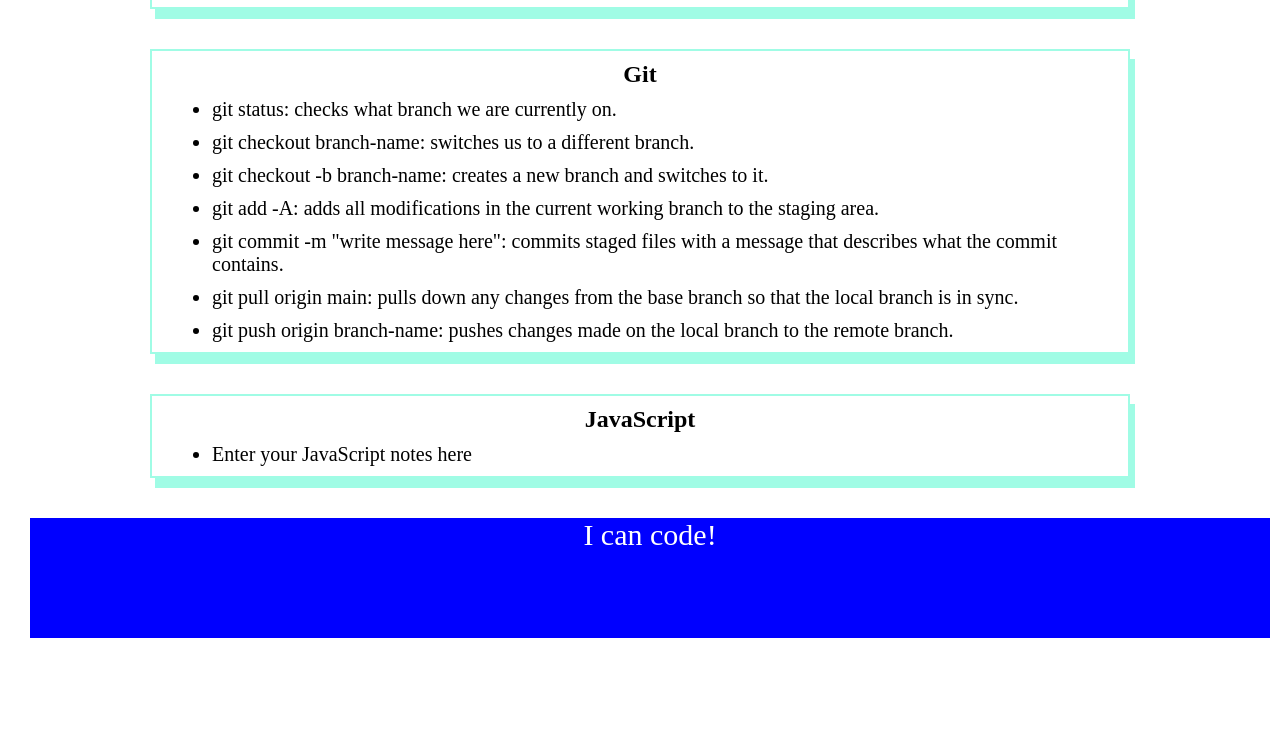
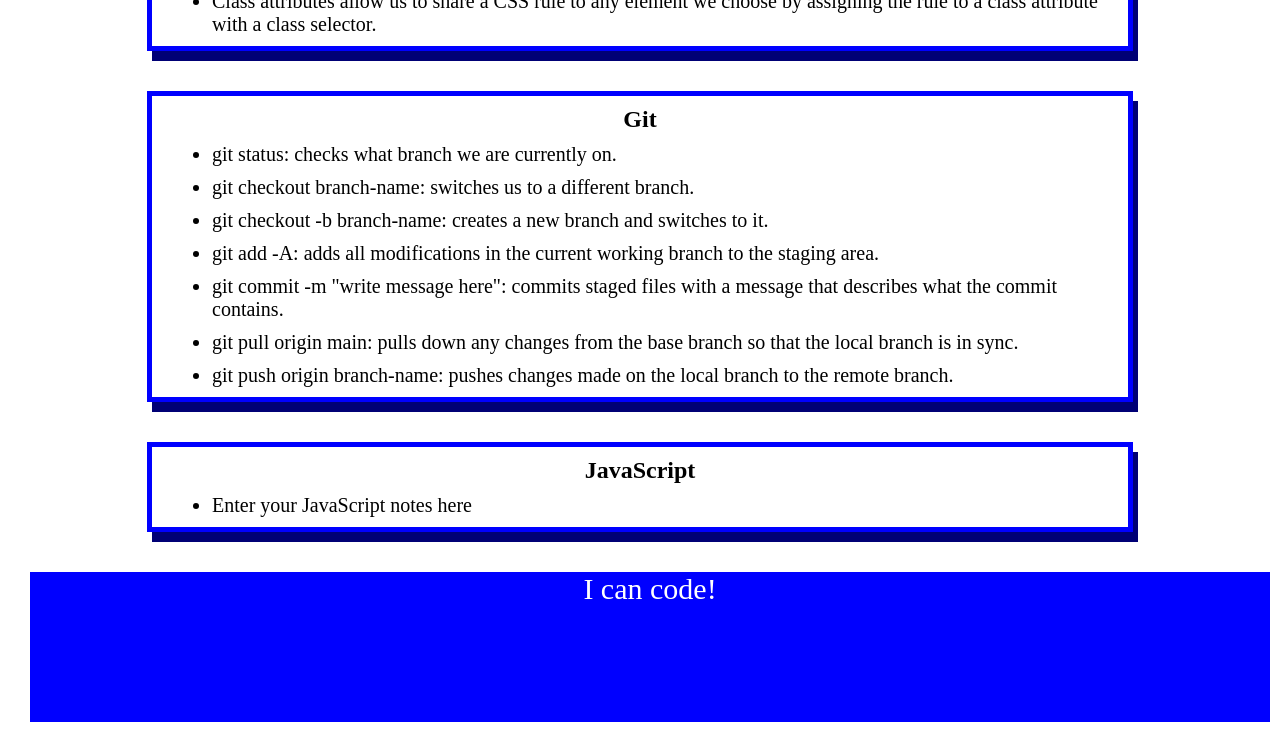
Before and after one commit to Re-Gi/prework-study-guide, a plain HTML site: page index.html in a window 1280 px wide. Shown: the part 1546-2288 px from the top of the page. Before the commit the page ends 2204 px from the top, so only its background shows below. Drawn offline with Linux system fonts and the light colour scheme.

Commit message:
add javascript, edit css

```diff
--- /dev/null
+++ b/assets/script.js
@@ -0,0 +1,19 @@
+var topics = ["HTML","CSS","Git","JavaScript"];
+
+for(var x = 0; x < topics.length; x++){
+    console.log(topics[x]);
+}
+
+/*
+if (topic === 'HTML') {
+ console.log("Let's study HTML!");
+} else if (topic === 'CSS') {
+ console.log("Let's study CSS!");
+} else if (topic === 'Git') {
+ console.log("Let's study Git!");
+} else if (topic === 'JavaScript') {
+ console.log("Let's study JavaScript!");
+} else {
+ console.log('Please try again!');
+}
+*/
--- a/assets/style.css
+++ b/assets/style.css
@@ -6,7 +6,7 @@
 header,
 footer {
     width: 100%;
-    height: 120px;
+    height: 150px;
     background-color: blue;
     color: white;
 }
@@ -37,6 +37,6 @@ p {
   .card {
     width: 80%;
     margin: 40px auto;
-    border: 2px solid #a0fce5;
-    box-shadow: 5px 10px #a0fce5;
+    border: 5px solid blue;
+    box-shadow: 5px 10px rgb(0, 0, 117);
   }
--- a/index.html
+++ b/index.html
@@ -11,6 +11,7 @@
     <header id="top">
       <h1>Prework Study Guide</h1>
       <img src="./assets/bowtie-cat.png" alt="Profile image of cat wearing a bow tie." />
+      <h2>✨ Open the Console to See What's Happening ✨</h2>
     </header>
     <main>
       <section class="card" id="html-section">
@@ -82,5 +83,6 @@
     <footer>
       <p>I can code!</p>
     </footer>
+    <script src="./assets/script.js"></script>
   </body>
 </html>
```
